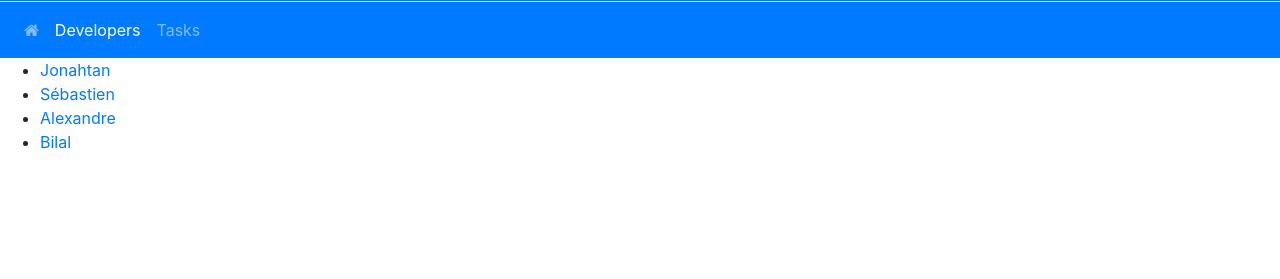
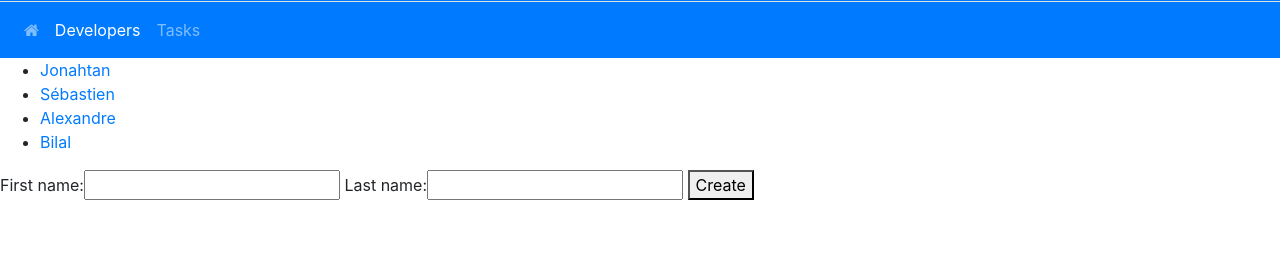
Before and after one commit to InteralexDev/mproject, a Django app: page /developer/ in a window 1280 px wide. Shown: the part 201-480 px from the top of the page. Run offline with Django 3.2, Linux system fonts and the light colour scheme; data comes from the database, SQL or seed files in the repository; both versions use the stored data as it was after the commit; some libraries are stand-ins or nearby versions.

Commit message:
Adding form to add a new developer

```diff
--- /dev/null
+++ b/mproject/developer/forms.py
@@ -0,0 +1,9 @@
+from django import forms
+from .models import Developer
+
+# Classe formulaire permet de gerer les formulaires directement via les modèles
+
+class DeveloperForm(forms.ModelForm):
+    class Meta:
+        model = Developer
+        fields = ['first_name', 'last_name']
--- a/mproject/developer/templates/developer/index.html
+++ b/mproject/developer/templates/developer/index.html
@@ -12,4 +12,14 @@
 {% else %}
 <p><strong>Il n'y a aucune dévelopeur enregistré !</strong></p>
 {% endif %}
+<form action="{% url 'developer:create' %}" method="post">
+    {% csrf_token %}
+    <!--<label for="first_name">First name</label>
+    <input type="text" name="first_name" required>
+    <label for="last_name">Last name</label>
+    <input type="text" name="last_name" required>
+    <button type="submit">Create</button>-->
+    {{ form }}
+    <button type="submit">Create</button>
+</form>
 {% endblock content %}
--- a/mproject/developer/urls.py
+++ b/mproject/developer/urls.py
@@ -9,4 +9,5 @@ app_name = 'developer'
 urlpatterns = [
     path('', views.index, name='index'),
     path('<int:developer_id>', views.detail, name='detail'),
+    path('create', views.create, name='create'),
 ]
--- a/mproject/developer/views.py
+++ b/mproject/developer/views.py
@@ -1,12 +1,16 @@
+#imports django
 from django.shortcuts import render, get_object_or_404
-# from django.http import HttpResponse
-
+from django.http import HttpResponse, HttpResponseRedirect
+from django.urls import reverse
+#imports locaux
 from .models import Developer
+from .forms import DeveloperForm
 
 # Liste des developpeurs
 def index(request):
     context = {
-        'developers': Developer.objects.all()
+        'developers': Developer.objects.all(),
+        'form': DeveloperForm,
     }
     return render(request, 'developer/index.html', context)
 
@@ -15,3 +19,15 @@ def detail(request, developer_id):
     #developer = Developer.objects.get(pk=developer_id)
     developer = get_object_or_404(Developer, pk=developer_id)
     return render(request, 'developer/detail.html', {'developer': developer})
+
+def create(request):
+    form = DeveloperForm(request.POST)
+    if form.is_valid():
+        Developer.objects.create(
+            first_name=form.cleaned_data['first_name'],
+            last_name=form.cleaned_data['last_name']
+        )
+    # Toujours renvoyer une HTTPResponseRedirect après avoir géré correctement
+    # les données de la requête POST. Cela empêche les données d'être postée deux
+    # fois si l'utilisateur clique sur le bouton précédent.
+    return HttpResponseRedirect(reverse('developer:index'))
```
Also changed, not shown: mproject/db.sqlite3.
